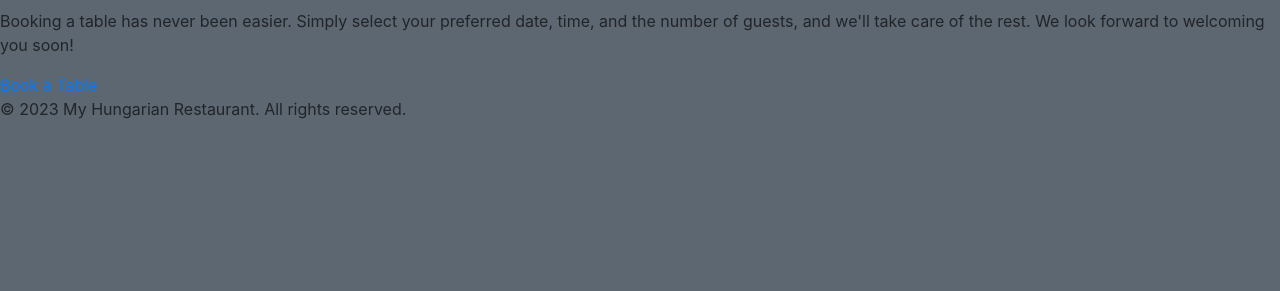
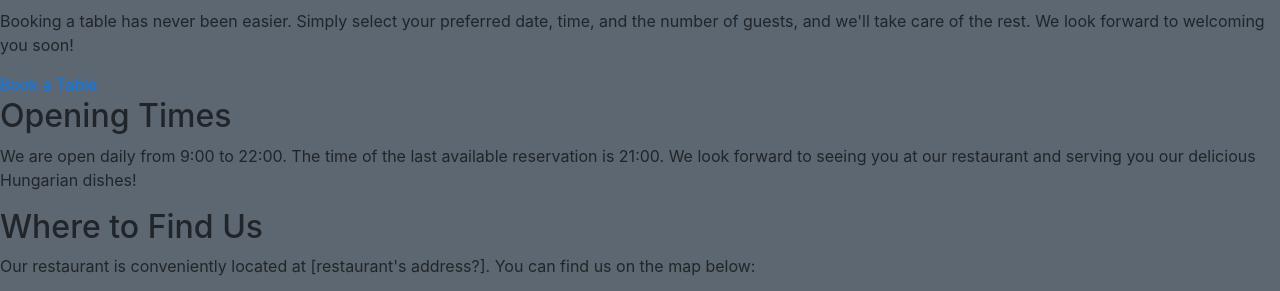
Before and after one commit to stevebiczyk/table-booking-system, a Django app: page /about/ in a window 1280 px wide. Shown: the part 752-1043 px from the top of the page. Before the commit the page ends 871 px from the top, so only its background shows below. Run offline with Django 4.2, Linux system fonts and the light colour scheme; some libraries are stand-ins or nearby versions.

Commit message:
Added Opening times and Where to find us sections to About page

```diff
--- a/templates/about.html
+++ b/templates/about.html
@@ -25,6 +25,23 @@
         Booking a table has never been easier. Simply select your preferred date, time, and the number of
         guests, and we'll take care of the rest. We look forward to welcoming you soon!
     </p>
-    <a href="/booking" class="booking-button">Book a Table</a>
+    <a href="/booking/create/" class="booking-button">Book a Table</a>
+</section>
+
+<section>
+    <h2>Opening Times</h2>
+    <p>
+        We are open daily from 9:00 to 22:00. The time of the last available reservation is 21:00. We look forward to
+        seeing you at our restaurant and serving you our delicious Hungarian dishes!
+    </p>
+</section>
+<section>
+    <h2>Where to Find Us</h2>
+    <p>
+        Our restaurant is conveniently located at [restaurant's address?]. You can find us on the map below:
+    </p>
+    <iframe
+        src="https://www.google.com/maps/embed?pb=!1m18!1m12!1m3!1d3151.835434509602!2d144.96305771532114!3d-37.81410797975187!2m3!1f0!2f0!3f0!3m2!1i1024!2i768!4f13.1!3m3!1m2!1s0x6ad642af0f11fd81%3A0x5045675218ce7e33!2sMelbourne%20Victoria%203000%2C%20Australia!5e0!3m2!1sen!2sus!4v1632875537417!5m2!1sen!2sus"
+        width="600" height="450" style="border:0;" allowfullscreen="" loading="lazy"></iframe>
 </section>
 {% endblock %}
```
